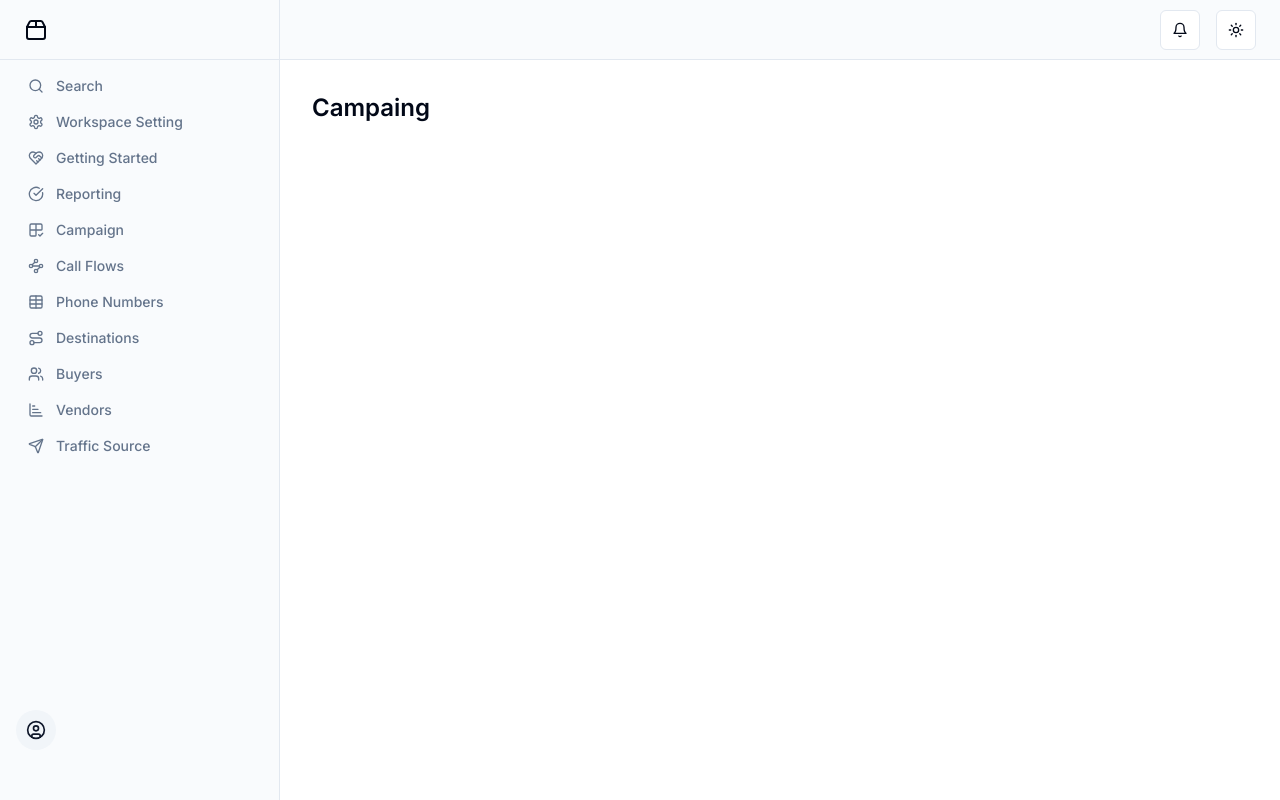
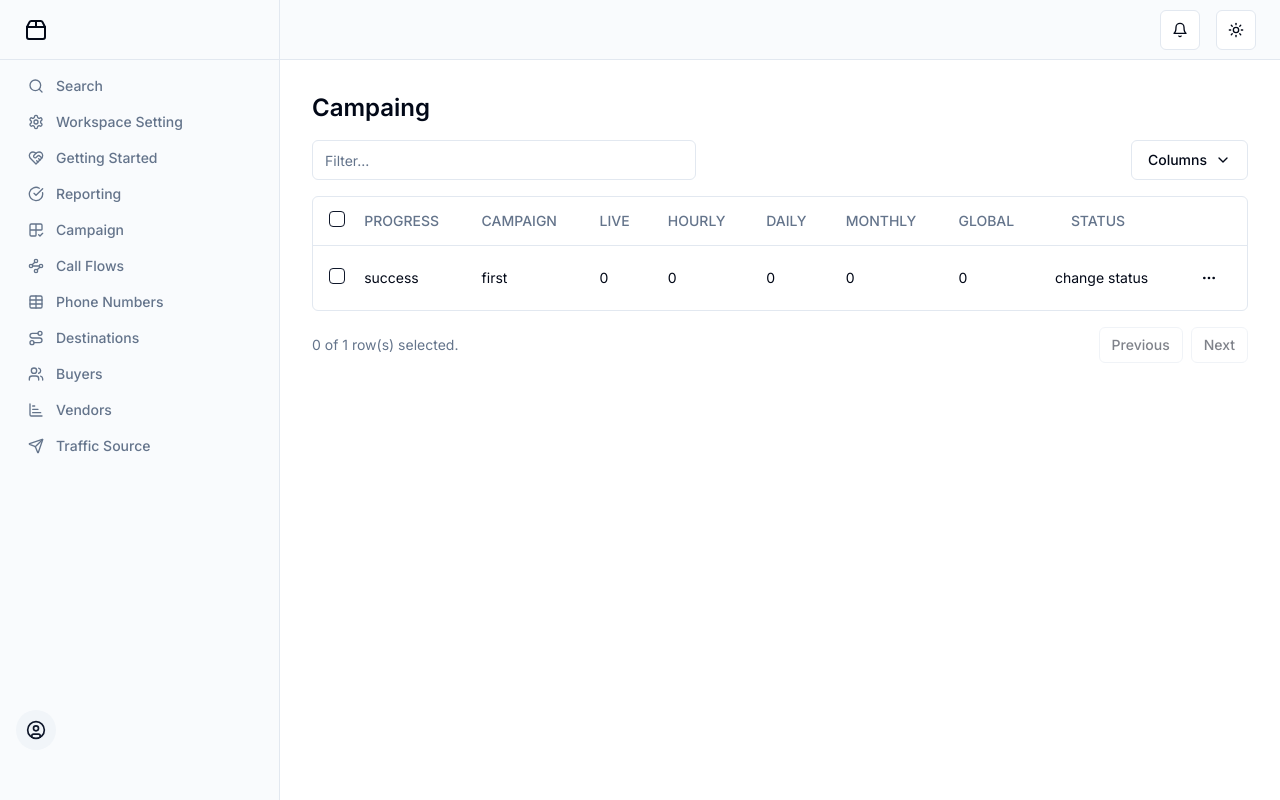
Before and after one commit to mubinkg/call-tracking-frontend, a Next.js app: page /campaign in a window 1280 px wide. Built offline with nearby package versions, Linux system fonts and the light colour scheme.

Commit message:
add campaign page

```diff
--- a/package.json
+++ b/package.json
@@ -9,6 +9,7 @@
     "lint": "next lint"
   },
   "dependencies": {
+    "@radix-ui/react-checkbox": "^1.1.1",
     "@radix-ui/react-dialog": "^1.1.1",
     "@radix-ui/react-dropdown-menu": "^2.1.1",
     "@radix-ui/react-label": "^2.1.0",
--- /dev/null
+++ b/src/app-component/campaign/CampaignTable.tsx
@@ -0,0 +1,311 @@
+"use client"
+
+import * as React from "react"
+import {
+  ColumnDef,
+  ColumnFiltersState,
+  SortingState,
+  VisibilityState,
+  flexRender,
+  getCoreRowModel,
+  getFilteredRowModel,
+  getPaginationRowModel,
+  getSortedRowModel,
+  useReactTable,
+} from "@tanstack/react-table"
+import { ArrowUpDown, ChevronDown, MoreHorizontal } from "lucide-react"
+
+import { Button } from "@/components/ui/button"
+import { Checkbox } from "@/components/ui/checkbox"
+import {
+  DropdownMenu,
+  DropdownMenuCheckboxItem,
+  DropdownMenuContent,
+  DropdownMenuItem,
+  DropdownMenuLabel,
+  DropdownMenuSeparator,
+  DropdownMenuTrigger,
+} from "@/components/ui/dropdown-menu"
+import { Input } from "@/components/ui/input"
+import {
+  Table,
+  TableBody,
+  TableCell,
+  TableHead,
+  TableHeader,
+  TableRow,
+} from "@/components/ui/table"
+
+const data: Payment[] = [
+  {
+    id: "m5gr84i9",
+    amount: 316,
+    progress: "success",
+    email: "ken99@yahoo.com",
+    campaign: 'first',
+    live: 0,
+    hourly: 0,
+    daily: 0,
+    monthly: 0,
+    global: 0
+  }
+]
+
+export type Payment = {
+  id: string
+  amount: number
+  progress: "pending" | "processing" | "success" | "failed"
+  email: string,
+  campaign: string,
+  live: number,
+  hourly: number,
+  daily: number,
+  monthly: number,
+  global: number
+}
+
+export const columns: ColumnDef<Payment>[] = [
+  {
+    id: "select",
+    header: ({ table }) => (
+      <Checkbox
+        checked={
+          table.getIsAllPageRowsSelected() ||
+          (table.getIsSomePageRowsSelected() && "indeterminate")
+        }
+        onCheckedChange={(value) => table.toggleAllPageRowsSelected(!!value)}
+        aria-label="Select all"
+      />
+    ),
+    cell: ({ row }) => (
+      <Checkbox
+        checked={row.getIsSelected()}
+        onCheckedChange={(value) => row.toggleSelected(!!value)}
+        aria-label="Select row"
+      />
+    ),
+    enableSorting: false,
+    enableHiding: false,
+  },
+  {
+    accessorKey: "progress",
+    header: "PROGRESS",
+    cell: ({ row }) => <div>{row.getValue("progress")}</div>,
+  },
+  {
+    accessorKey: "campaign",
+    header: "CAMPAIGN",
+    cell: ({ row }) => <div>{row.getValue("campaign")}</div>,
+  },
+  {
+    accessorKey: "live",
+    header: "LIVE",
+    cell: ({ row }) => <div className="lowercase">{row.getValue("live")}</div>,
+  },
+  {
+    accessorKey: "hourly",
+    header: "HOURLY",
+    cell: ({ row }) => <div className="lowercase">{row.getValue("hourly")}</div>,
+  },
+  {
+    accessorKey: "daily",
+    header: "DAILY",
+    cell: ({ row }) => <div className="lowercase">{row.getValue("daily")}</div>,
+  },
+  {
+    accessorKey: "monthly",
+    header: "MONTHLY",
+    cell: ({ row }) => <div className="lowercase">{row.getValue("monthly")}</div>,
+  },
+  {
+    accessorKey: "global",
+    header: "GLOBAL",
+    cell: ({ row }) => <div className="lowercase">{row.getValue("global")}</div>,
+  },
+  {
+    accessorKey: "status",
+    header: ({ column }) => {
+      return (
+        <Button
+          variant="ghost"
+        >
+          STATUS
+        </Button>
+      )
+    },
+    cell: ({ row }) => (<div className="lowercase">Change Status</div>),
+  },
+  {
+    id: "actions",
+    enableHiding: false,
+    cell: ({ row }) => {
+      const payment = row.original
+
+      return (
+        <DropdownMenu>
+          <DropdownMenuTrigger asChild>
+            <Button variant="ghost" className="h-8 w-8 p-0">
+              <span className="sr-only">Open menu</span>
+              <MoreHorizontal className="h-4 w-4" />
+            </Button>
+          </DropdownMenuTrigger>
+          <DropdownMenuContent align="end">
+            <DropdownMenuLabel>Actions</DropdownMenuLabel>
+            <DropdownMenuItem
+              onClick={() => navigator.clipboard.writeText(payment.id)}
+            >
+              Copy payment ID
+            </DropdownMenuItem>
+            <DropdownMenuSeparator />
+            <DropdownMenuItem>View customer</DropdownMenuItem>
+            <DropdownMenuItem>View payment details</DropdownMenuItem>
+          </DropdownMenuContent>
+        </DropdownMenu>
+      )
+    },
+  },
+]
+
+export default function CampaignTable() {
+  const [sorting, setSorting] = React.useState<SortingState>([])
+  const [columnFilters, setColumnFilters] = React.useState<ColumnFiltersState>(
+    []
+  )
+  const [columnVisibility, setColumnVisibility] =
+    React.useState<VisibilityState>({})
+  const [rowSelection, setRowSelection] = React.useState({})
+
+  const table = useReactTable({
+    data,
+    columns,
+    onSortingChange: setSorting,
+    onColumnFiltersChange: setColumnFilters,
+    getCoreRowModel: getCoreRowModel(),
+    getPaginationRowModel: getPaginationRowModel(),
+    getSortedRowModel: getSortedRowModel(),
+    getFilteredRowModel: getFilteredRowModel(),
+    onColumnVisibilityChange: setColumnVisibility,
+    onRowSelectionChange: setRowSelection,
+    state: {
+      sorting,
+      columnFilters,
+      columnVisibility,
+      rowSelection,
+    },
+  })
+
+  return (
+    <div className="w-full">
+      <div className="flex py-4">
+        <Input
+          placeholder="Filter..."
+          value={(table.getColumn("email")?.getFilterValue() as string) ?? ""}
+          onChange={(event) =>
+            table.getColumn("email")?.setFilterValue(event.target.value)
+          }
+          className="max-w-sm"
+        />
+        <DropdownMenu>
+          <DropdownMenuTrigger asChild>
+            <Button variant="outline" className="ml-auto">
+              Columns <ChevronDown className="ml-2 h-4 w-4" />
+            </Button>
+          </DropdownMenuTrigger>
+          <DropdownMenuContent align="end">
+            {table
+              .getAllColumns()
+              .filter((column) => column.getCanHide())
+              .map((column) => {
+                return (
+                  <DropdownMenuCheckboxItem
+                    key={column.id}
+                    className="capitalize"
+                    checked={column.getIsVisible()}
+                    onCheckedChange={(value) =>
+                      column.toggleVisibility(!!value)
+                    }
+                  >
+                    {column.id}
+                  </DropdownMenuCheckboxItem>
+                )
+              })}
+          </DropdownMenuContent>
+        </DropdownMenu>
+      </div>
+      <div className="rounded-md border">
+        <Table>
+          <TableHeader>
+            {table.getHeaderGroups().map((headerGroup) => (
+              <TableRow key={headerGroup.id}>
+                {headerGroup.headers.map((header) => {
+                  return (
+                    <TableHead key={header.id}>
+                      {header.isPlaceholder
+                        ? null
+                        : flexRender(
+                            header.column.columnDef.header,
+                            header.getContext()
+                          )}
+                    </TableHead>
+                  )
+                })}
+              </TableRow>
+            ))}
+          </TableHeader>
+          <TableBody>
+            {table.getRowModel().rows?.length ? (
+              table.getRowModel().rows.map((row) => (
+                <TableRow
+                  key={row.id}
+                  data-state={row.getIsSelected() && "selected"}
+                >
+                  {row.getVisibleCells().map((cell) => (
+                    <TableCell key={cell.id}>
+                      {flexRender(
+                        cell.column.columnDef.cell,
+                        cell.getContext()
+                      )}
+                    </TableCell>
+                  ))}
+                </TableRow>
+              ))
+            ) : (
+              <TableRow>
+                <TableCell
+                  colSpan={columns.length}
+                  className="h-24 text-center"
+                >
+                  No results.
+                </TableCell>
+              </TableRow>
+            )}
+          </TableBody>
+        </Table>
+      </div>
+      <div className="flex items-center justify-end space-x-2 py-4">
+        <div className="flex-1 text-sm text-muted-foreground">
+          {table.getFilteredSelectedRowModel().rows.length} of{" "}
+          {table.getFilteredRowModel().rows.length} row(s) selected.
+        </div>
+        <div className="space-x-2">
+          <Button
+            variant="outline"
+            size="sm"
+            onClick={() => table.previousPage()}
+            disabled={!table.getCanPreviousPage()}
+          >
+            Previous
+          </Button>
+          <Button
+            variant="outline"
+            size="sm"
+            onClick={() => table.nextPage()}
+            disabled={!table.getCanNextPage()}
+          >
+            Next
+          </Button>
+        </div>
+      </div>
+    </div>
+  )
+}
--- a/src/app/(tracker)/campaign/page.tsx
+++ b/src/app/(tracker)/campaign/page.tsx
@@ -1,7 +1,10 @@
+import CampaignTable from "@/app-component/campaign/CampaignTable";
+
 export default function page(){
     return (
         <div className="m-[2rem]">
             <h1 className="text-lg font-semibold md:text-2xl">Campaing</h1>
+            <CampaignTable/>
         </div>
     )
 }
--- /dev/null
+++ b/src/components/ui/checkbox.tsx
@@ -0,0 +1,30 @@
+"use client"
+
+import * as React from "react"
+import * as CheckboxPrimitive from "@radix-ui/react-checkbox"
+import { Check } from "lucide-react"
+
+import { cn } from "@/lib/utils"
+
+const Checkbox = React.forwardRef<
+  React.ElementRef<typeof CheckboxPrimitive.Root>,
+  React.ComponentPropsWithoutRef<typeof CheckboxPrimitive.Root>
+>(({ className, ...props }, ref) => (
+  <CheckboxPrimitive.Root
+    ref={ref}
+    className={cn(
+      "peer h-4 w-4 shrink-0 rounded-sm border border-primary ring-offset-background focus-visible:outline-none focus-visible:ring-2 focus-visible:ring-ring focus-visible:ring-offset-2 disabled:cursor-not-allowed disabled:opacity-50 data-[state=checked]:bg-primary data-[state=checked]:text-primary-foreground",
+      className
+    )}
+    {...props}
+  >
+    <CheckboxPrimitive.Indicator
+      className={cn("flex items-center justify-center text-current")}
+    >
+      <Check className="h-4 w-4" />
+    </CheckboxPrimitive.Indicator>
+  </CheckboxPrimitive.Root>
+))
+Checkbox.displayName = CheckboxPrimitive.Root.displayName
+
+export { Checkbox }
```
Also changed, not shown: 1 other file (tests, documents, lock files or other folders).
